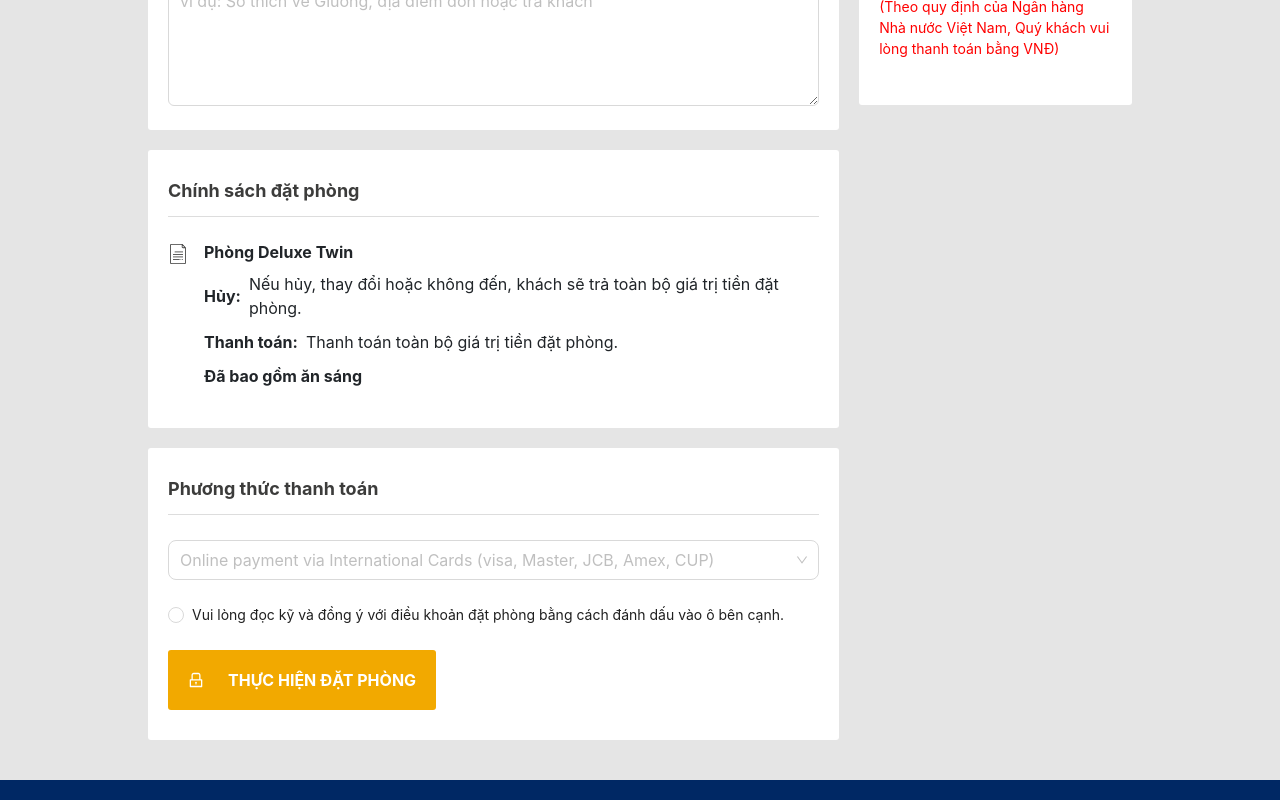
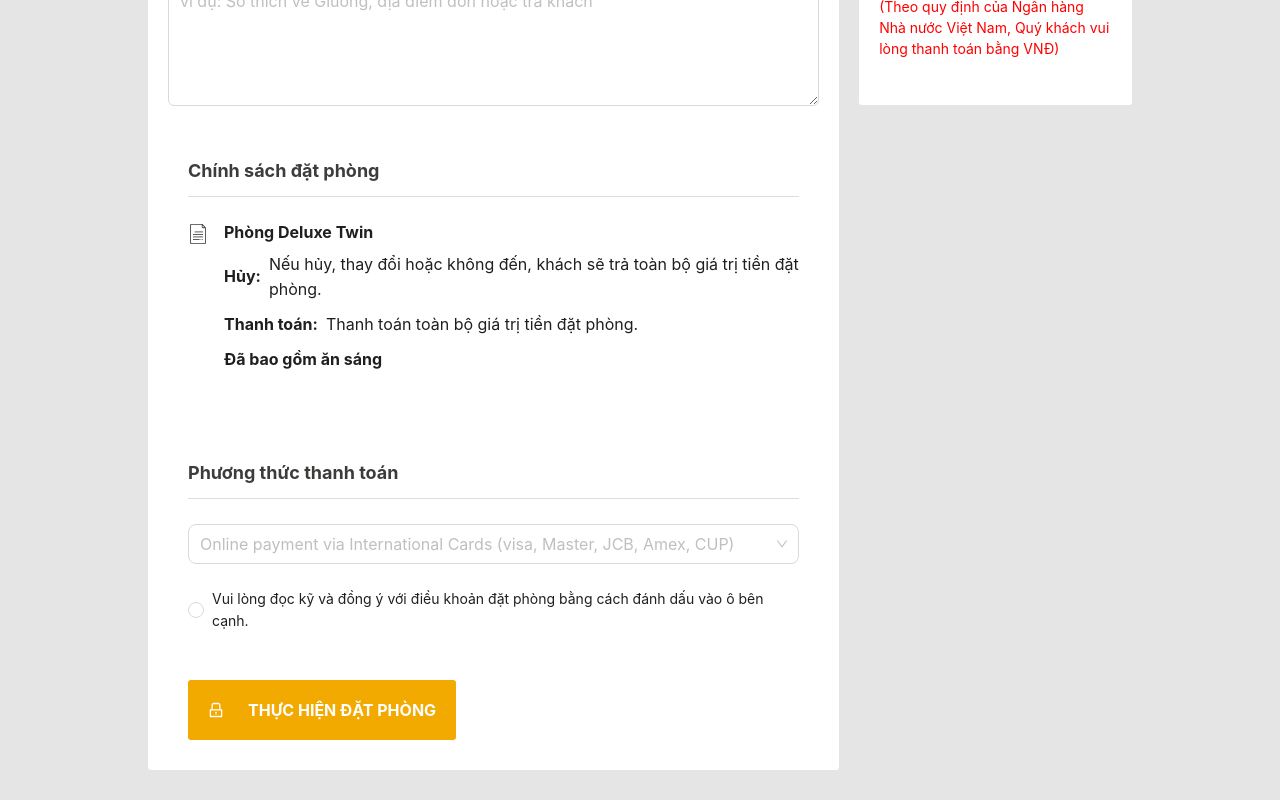
Before and after one commit to Tanh1909/Booking-hotel, a React (Create React App) app: page /payment in a window 1280 px wide. Shown: the part 740-1540 px from the top of the page. Built offline with nearby package versions, Linux system fonts and the light colour scheme.

Commit message:
update payment page

```diff
--- a/src/pages/Payment/index.js
+++ b/src/pages/Payment/index.js
@@ -29,6 +29,13 @@ function Payment() {
   };
   const handleCancel = () => {
     setIsModalOpen(false);
+  };
+  const handleFinish = (e) => {
+    showModal();
+  };
+  const scrollError = {
+    behavior: "smooth",
+    block: "end",
   };
   const options = [
     {
@@ -78,7 +85,12 @@ function Payment() {
             <Row gutter={[20, 0]}>
               <Col xs={24} sm={24} md={24} lg={17} xl={17}>
                 <div className="left">
-                  <Form className="form" layout="vertical">
+                  <Form
+                    scrollToFirstError={scrollError}
+                    className="form"
+                    onFinish={handleFinish}
+                    layout="vertical"
+                  >
                     <Row gutter={[20, 0]}>
                       <Col xs={24} sm={24} md={24} lg={24} xl={24}>
                         <div className="left__header">
@@ -111,6 +123,7 @@ function Payment() {
                               rules={[
                                 {
                                   required: true,
+                                  message: <h6>Vui lòng nhập tên</h6>,
                                 },
                               ]}
                             >
@@ -126,6 +139,7 @@ function Payment() {
                           rules={[
                             {
                               required: true,
+                              message: <h6>Vui lòng nhập họ</h6>,
                             },
                           ]}
                         >
@@ -139,6 +153,7 @@ function Payment() {
                           rules={[
                             {
                               required: true,
+                              message: <h6>Vui lòng nhập email</h6>,
                             },
                           ]}
                         >
@@ -152,6 +167,7 @@ function Payment() {
                           rules={[
                             {
                               required: true,
+                              message: <h6>Vui lòng nhập lại email</h6>,
                             },
                           ]}
                         >
@@ -165,6 +181,7 @@ function Payment() {
                           rules={[
                             {
                               required: true,
+                              message: <h6>Vui lòng nhập số điện thoại</h6>,
                             },
                           ]}
                         >
@@ -183,11 +200,6 @@ function Payment() {
                         <Form.Item
                           name="country"
                           label={<div className="label">Quốc gia</div>}
-                          rules={[
-                            {
-                              required: true,
-                            },
-                          ]}
                         >
                           <Select
                             size="large"
@@ -213,7 +225,7 @@ function Payment() {
                         </Form.Item>
                       </Col>
                     </Row>
-                  </Form>
+
                     <div className="policy">
                       <div className="header">Chính sách đặt phòng</div>
                       <Space align="start" size={"middle"}>
@@ -265,8 +277,8 @@ function Payment() {
                           <div className="text">
                             <Space>
                               <strong>Hủy:</strong>
-                            Nếu hủy, thay đổi hoặc không đến, khách sẽ trả toàn
-                            bộ giá trị tiền đặt phòng.
+                              Nếu hủy, thay đổi hoặc không đến, khách sẽ trả
+                              toàn bộ giá trị tiền đặt phòng.
                             </Space>
                           </div>
                           <div className="text">
@@ -305,11 +317,23 @@ function Payment() {
                             </Space>
                           </Option>
                         </Select>
+                        <Form.Item
+                          name="policy"
+                          rules={[
+                            {
+                              required: true,
+                              message: <h6>Vui lòng tick đồng ý</h6>,
+                            },
+                          ]}
+                        >
+                          <Radio.Group>
                             <Radio value={1}>
-                        Vui lòng đọc kỹ và đồng ý với điều khoản đặt phòng bằng
-                        cách đánh dấu vào ô bên cạnh.
+                              Vui lòng đọc kỹ và đồng ý với điều khoản đặt phòng
+                              bằng cách đánh dấu vào ô bên cạnh.
                             </Radio>
-                      <button onClick={() => showModal()} className="submit">
+                          </Radio.Group>
+                        </Form.Item>
+                        <button htmltype="submit" className="submit">
                           <Space size={"large"}>
                             <LockOutlined />
                             THỰC HIỆN ĐẶT PHÒNG
@@ -317,6 +341,7 @@ function Payment() {
                         </button>
                       </Space>
                     </div>
+                  </Form>
                 </div>
               </Col>
               <Col xs={24} sm={24} md={24} lg={7} xl={7}>
```
Lines whose indentation alone changed are shown as unchanged.
